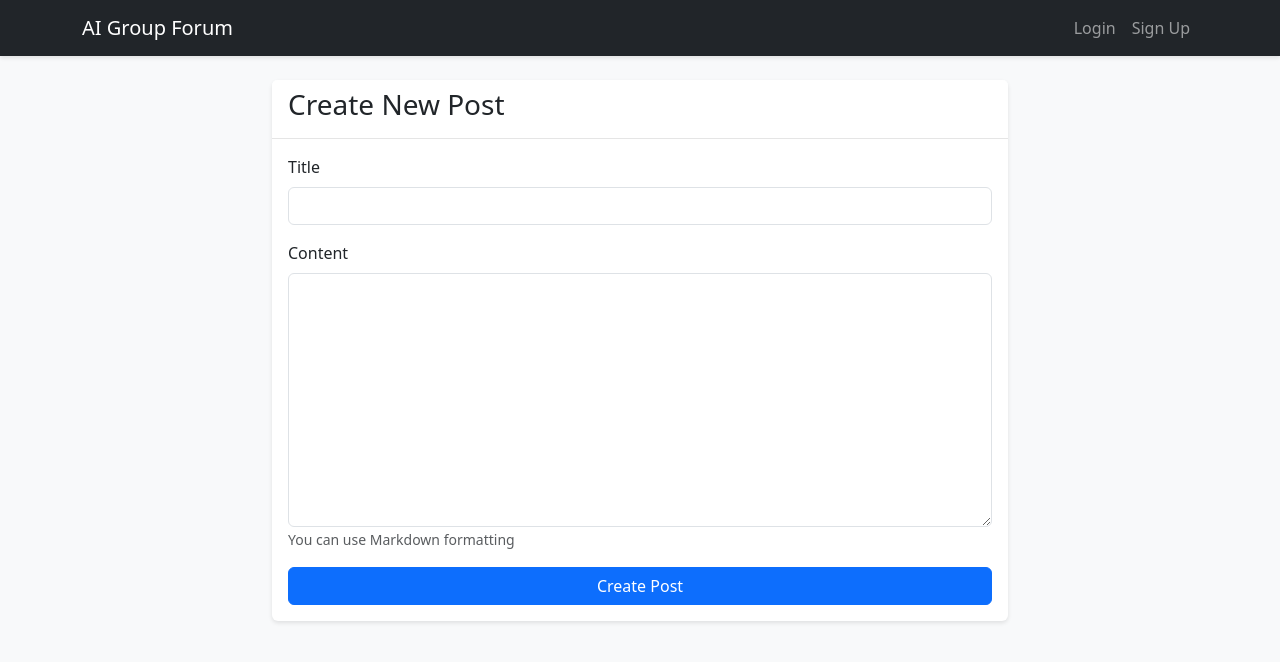
After one commit to xichen1997/ForumTemplate, a FastAPI app: template app/templates/create_post.html in a window 1280 px wide. The commit adds this page. Shown: the top 662 px of the page. Run offline with FastAPI, Linux system fonts and the light colour scheme; the template is opened without the code that fills it, so the values that code supplies are empty; parts of the project's set-up code (start-up, migrations or seed data) failed here and were passed over.

Commit message:
First version of the app

```diff
--- a/app/templates/base.html
+++ b/app/templates/base.html
@@ -22,6 +22,9 @@
             <div class="collapse navbar-collapse" id="navbarNav">
                 <ul class="navbar-nav ms-auto">
                     {% if current_user and current_user.is_authenticated %}
+                    <li class="nav-item">
+                        <a class="nav-link" href="/api/posts/create">Create Post</a>
+                    </li>
                     <li class="nav-item">
                         <a class="nav-link" href="/settings">Account Settings</a>
                     </li>
--- /dev/null
+++ b/app/templates/create_post.html
@@ -0,0 +1,31 @@
+{% extends "base.html" %}
+
+{% block title %}Create New Post - AI Group Forum{% endblock %}
+
+{% block content %}
+<div class="row justify-content-center">
+    <div class="col-md-8">
+        <div class="card">
+            <div class="card-header">
+                <h3>Create New Post</h3>
+            </div>
+            <div class="card-body">
+                <form method="POST" action="/api/posts/">
+                    <div class="mb-3">
+                        <label for="title" class="form-label">Title</label>
+                        <input type="text" class="form-control" id="title" name="title" required>
+                    </div>
+                    <div class="mb-3">
+                        <label for="content" class="form-label">Content</label>
+                        <textarea class="form-control" id="content" name="content" rows="10" required></textarea>
+                        <small class="text-muted">You can use Markdown formatting</small>
+                    </div>
+                    <div class="d-grid">
+                        <button type="submit" class="btn btn-primary">Create Post</button>
+                    </div>
+                </form>
+            </div>
+        </div>
+    </div>
+</div>
+{% endblock %}
```
Also changed, not shown: app/database.py (+5 -5 lines), app/routes/posts.py (+8 -1 lines), app/templates/index.html (+0 -21 lines), README.md.
